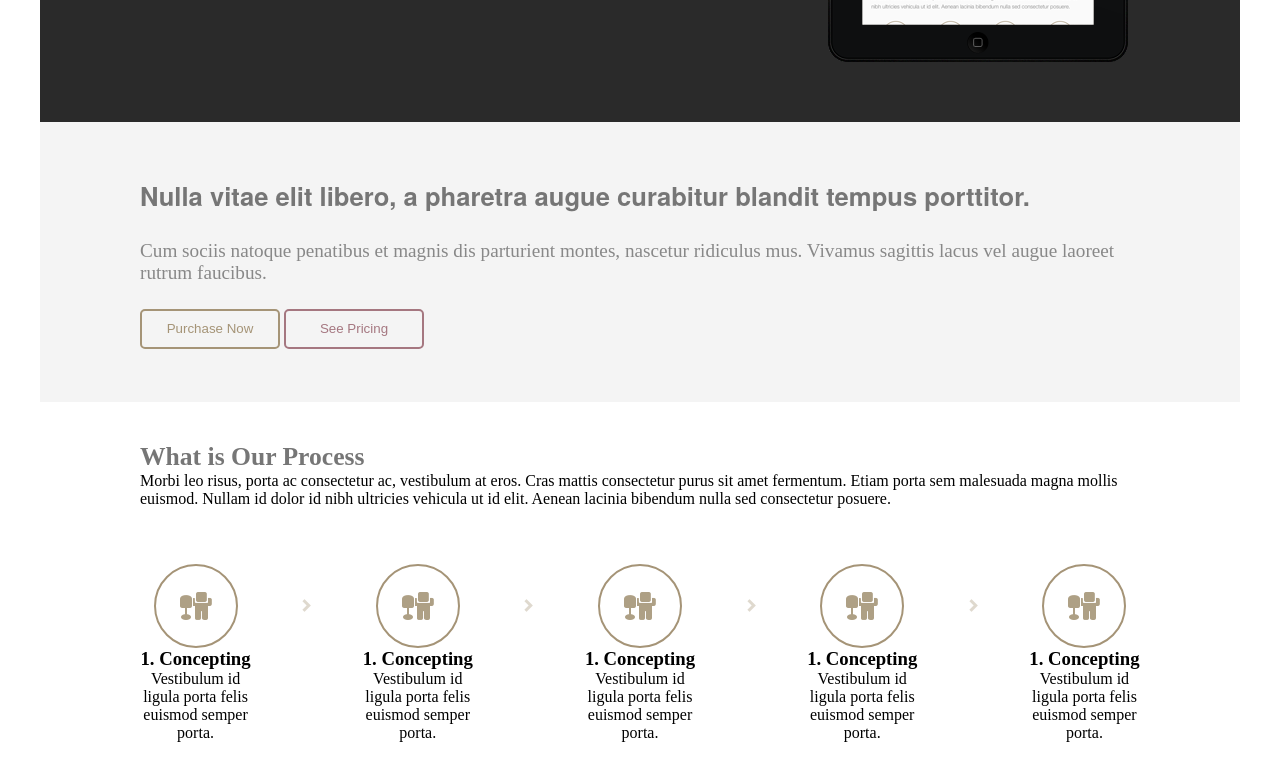
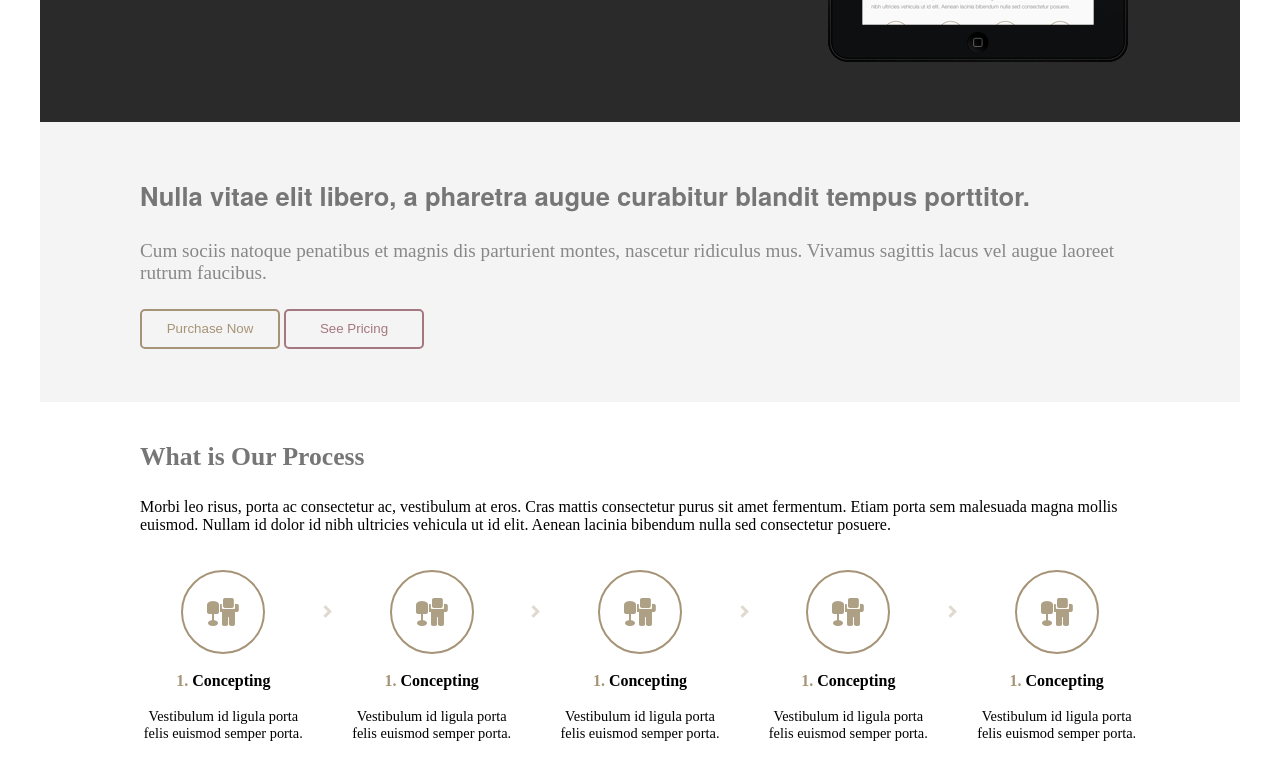
Before and after one commit to Kulynka/Grid-Layout, a plain HTML site: page index.html in a window 1280 px wide. Shown: the part 478-1258 px from the top of the page. Drawn offline with Linux system fonts and the light colour scheme.

Commit message:
modify new bloks

```diff
--- a/index.html
+++ b/index.html
@@ -66,9 +66,8 @@
         </section>
 
         <section class="process_section">
-            <div>
+            <div class="process_content">
                 <h2>What is Our Process</h2>
-
                 <p>Morbi leo risus, porta ac consectetur ac, vestibulum at eros. Cras mattis consectetur purus sit amet fermentum. Etiam porta sem malesuada magna mollis euismod. Nullam id dolor id nibh ultricies vehicula ut id elit. Aenean lacinia bibendum nulla sed consectetur posuere.</p>
             </div>
 
@@ -80,7 +79,7 @@
                         <img src="img/Digg 3.png" alt="">
                     </div>
 
-                    <h3>1. Concepting</h3>
+                    <h4> <span class="colortext">1.</span> Concepting</h4>
                     <p>Vestibulum id ligula porta felis euismod semper porta.</p>
                 </div>
 
@@ -91,7 +90,7 @@
                         <img src="img/Digg 3.png" alt="">
                     </div>
 
-                    <h3>1. Concepting</h3>
+                    <h4><span class="colortext">1.</span> Concepting</h4>
                     <p>Vestibulum id ligula porta felis euismod semper porta.</p>
                 </div>
 
@@ -102,7 +101,7 @@
                         <img src="img/Digg 3.png" alt="">
                     </div>
 
-                    <h3>1. Concepting</h3>
+                    <h4><span class="colortext">1.</span> Concepting</h4>
                     <p>Vestibulum id ligula porta felis euismod semper porta.</p>
                 </div>
 
@@ -113,7 +112,7 @@
                         <img src="img/Digg 3.png" alt="">
                     </div>
 
-                    <h3>1. Concepting</h3>
+                    <h4><span class="colortext">1.</span> Concepting</h4>
                     <p>Vestibulum id ligula porta felis euismod semper porta.</p>
                 </div>
 
@@ -124,7 +123,7 @@
                         <img src="img/Digg 3.png" alt="">
                     </div>
 
-                    <h3>1. Concepting</h3>
+                    <h4><span class="colortext">1.</span> Concepting</h4>
                     <p>Vestibulum id ligula porta felis euismod semper porta.</p>
                 </div>
 
--- a/style.css
+++ b/style.css
@@ -170,6 +170,10 @@ h1 {
     grid-row-gap: 10px;
 }
 
+.process_content {
+    display: grid;
+}
+
 .process_section h2 {
     font-size: 1.6rem;
     color: #767676;
@@ -177,7 +181,7 @@ h1 {
 
 .circle_block {
     display: grid;
-    grid-template-columns: repeat(9, 1fr);
+    grid-template-columns: 2fr 0.5fr 2fr 0.5fr 2fr 0.5fr 2fr 0.5fr 2fr;
     justify-items: center;
     align-items: center;
 }
@@ -186,6 +190,7 @@ h1 {
     display: grid;
     justify-items: center;
     text-align: center;
+    grid-row-gap: 18px;
 }
 
 .img_circle {
@@ -198,8 +203,35 @@ h1 {
     align-items: center;
 }
 
+.circle_div h3 {
+
+}
+
+.circle_div p {
+    font-size: 0.9rem;
+}
+
+.colortext {
+    color: #a59477;
+}
+
 .arrow {
     display: grid;
     align-self: start;
     padding-top: 35px;
 }
+
+
+
+._1__Concepting {
+  font-size: 18px;
+  font-family: "HelveticaNeue";
+  color: rgb(168, 149, 116);
+  font-weight: bold;
+  line-height: 3.611;
+  text-align: left;
+  position: absolute;
+  left: 210.22px;
+  top: 1223.391px;
+  z-index: 132;
+}
```
